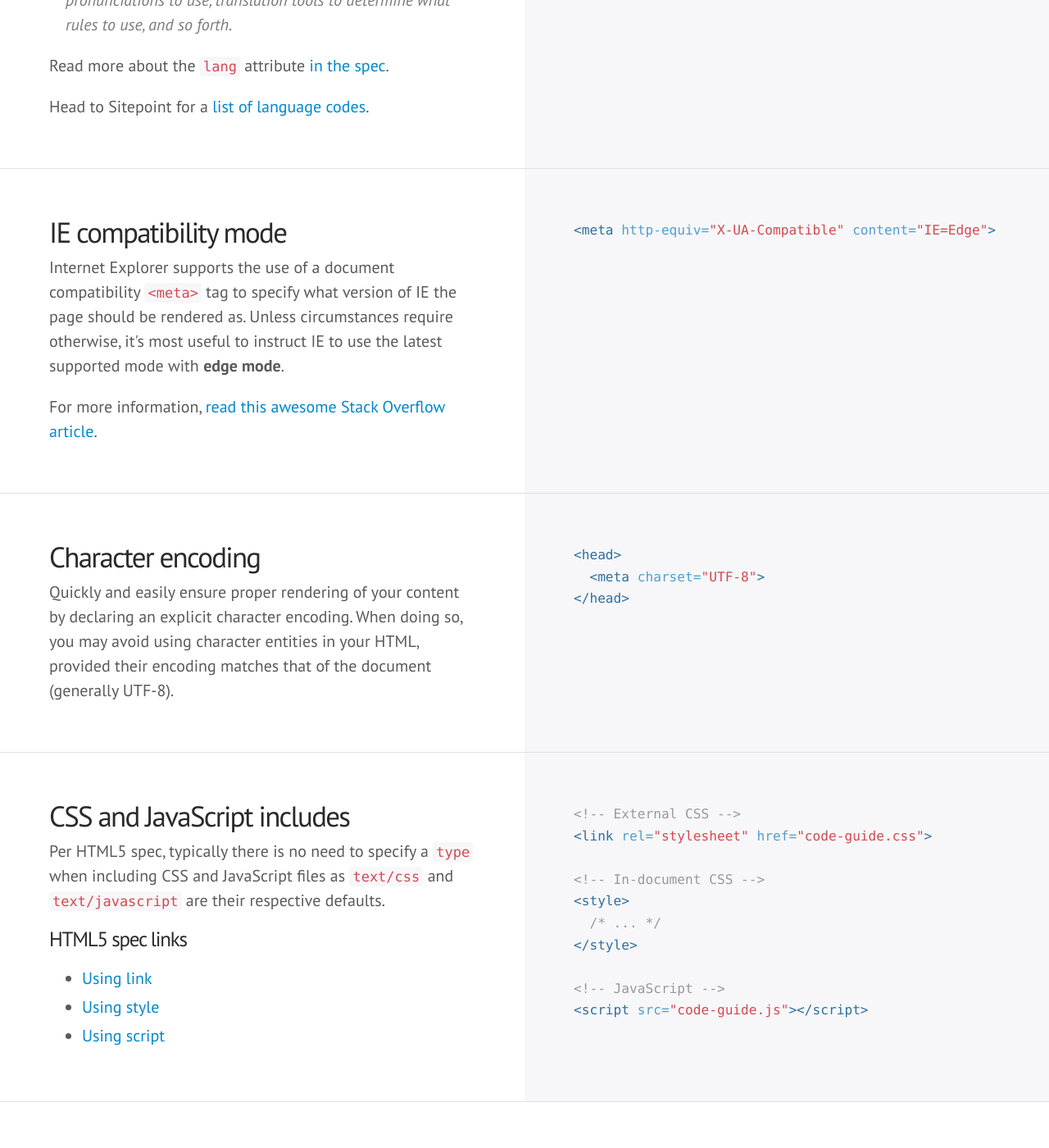
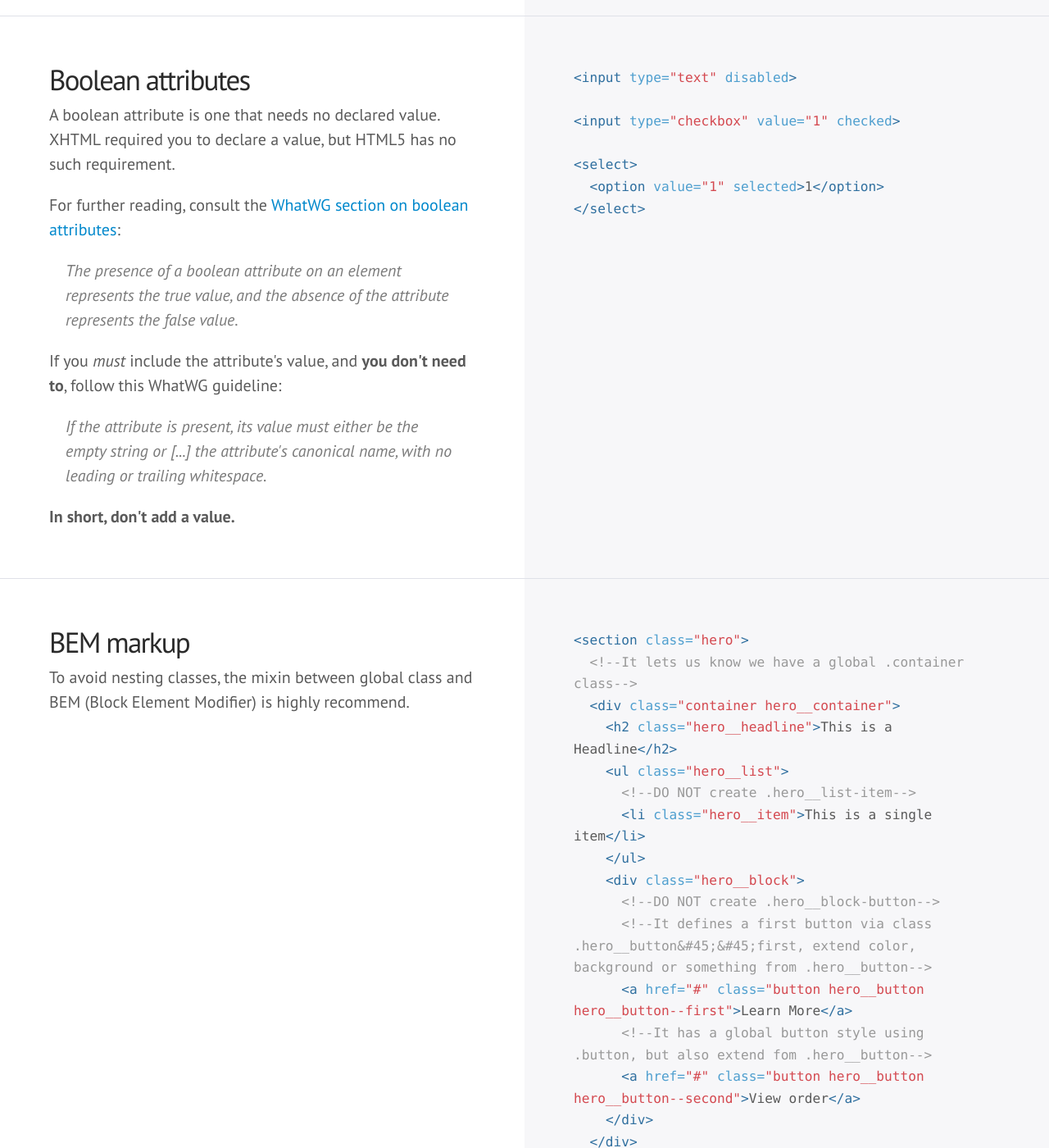
Before and after one commit to Solis-Lab-Solution/code-standards, a Jekyll site: the page built from index.html, in a window 1280 px wide and 1400 px high, scrolled down 2341 px. Shown: the whole window at 82% size. Built offline with Jekyll 4.4.1, drawn with Linux system fonts in a browser that asks for light colours; some web fonts are replaced; Markdown is read by kramdown in place of the engine named in the settings; comment, search, counter and statistics services are not loaded; some of the changed text lies outside the part shown.

Commit message:
Update BEM rules

```diff
--- a/_includes/html/doctype.html
+++ /dev/null
@@ -1,5 +0,0 @@
-<!DOCTYPE html>
-<html>
-  <head>
-  </head>
-</html>
--- a/_includes/html/encoding.html
+++ /dev/null
@@ -1,3 +0,0 @@
-<head>
-  <meta charset="UTF-8">
-</head>
--- a/_includes/html/ie-compatibility-mode.html
+++ /dev/null
@@ -1 +0,0 @@
-<meta http-equiv="X-UA-Compatible" content="IE=Edge">
--- a/_includes/html/lang.html
+++ /dev/null
@@ -1,3 +0,0 @@
-<html lang="en-us">
-  <!-- ... -->
-</html>
--- a/_includes/html/reducing-markup.html
+++ b/_includes/html/reducing-markup.html
@@ -1,7 +1,17 @@
-<!-- Not so great -->
-<span class="avatar">
-  <img src="...">
-</span>
-
-<!-- Better -->
-<img class="avatar" src="...">
+<section class="hero">
+  <!--It lets us know we have a global .container class-->
+  <div class="container hero__container">
+    <h2 class="hero__headline">This is a Headline</h2>
+    <ul class="hero__list">
+      <!--DO NOT create .hero__list-item-->
+      <li class="hero__item">This is a single item</li>
+    </ul>
+    <div class="hero__block">
+      <!--DO NOT create .hero__block-button-->
+      <!--It defines a first button via class .hero__button&#45;&#45;first, extend color, background or something from .hero__button-->
+      <a href="#" class="button hero__button hero__button--first">Learn More</a>
+      <!--It has a global button style using  .button, but also extend fom .hero__button-->
+      <a href="#" class="button hero__button hero__button--second">View order</a>
+    </div>
+  </div>
+</section>
--- a/_includes/html/style-script.html
+++ /dev/null
@@ -1,10 +0,0 @@
-<!-- External CSS -->
-<link rel="stylesheet" href="code-guide.css">
-
-<!-- In-document CSS -->
-<style>
-  /* ... */
-</style>
-
-<!-- JavaScript -->
-<script src="code-guide.js"></script>
--- a/index.html
+++ b/index.html
@@ -66,87 +66,18 @@ layout: default
   </div>
 </div>
 
-<div class="section" id="html-doctype">
-  <div class="col">
-    <h3>HTML5 doctype</h3>
-    <p>Enforce standards mode and more consistent rendering in every browser possible with this simple doctype at the beginning of every HTML page.</p>
-  </div>
-  <div class="col">
-    {% highlight html %}{% include html/doctype.html %}{% endhighlight %}
-  </div>
-</div>
-
-<div class="section" id="html-lang">
-  <div class="col">
-    <h3>Language attribute</h3>
-    <p>From the HTML5 spec:</p>
-    <blockquote>
-      <p>Authors are encouraged to specify a lang attribute on the root html element, giving the document's language. This aids speech synthesis tools to determine what pronunciations to use, translation tools to determine what rules to use, and so forth.</p>
-    </blockquote>
-    <p>Read more about the <code>lang</code> attribute <a href="http://www.w3.org/html/wg/drafts/html/master/semantics.html#the-html-element">in the spec</a>.</p>
-    <p>Head to Sitepoint for a <a href="http://reference.sitepoint.com/html/lang-codes">list of language codes</a>.</p>
-  </div>
-  <div class="col">
-    {% highlight html %}{% include html/lang.html %}{% endhighlight %}
-  </div>
-</div>
-
-<div class="section" id="html-ie-compatibility-mode">
-  <div class="col">
-    <h3>IE compatibility mode</h3>
-    <p>Internet Explorer supports the use of a document compatibility <code>&lt;meta&gt;</code> tag to specify what version of IE the page should be rendered as. Unless circumstances require otherwise, it's most useful to instruct IE to use the latest supported mode with <strong>edge mode</strong>.</p>
-    <p>For more information, <a href="http://stackoverflow.com/questions/6771258/whats-the-difference-if-meta-http-equiv-x-ua-compatible-content-ie-edge-e">read this awesome Stack Overflow article</a>.</p>
-  </div>
-  <div class="col">
-    {% highlight html %}{% include html/ie-compatibility-mode.html %}{% endhighlight %}
-  </div>
-</div>
-
-<div class="section" id="html-encoding">
-  <div class="col">
-    <h3>Character encoding</h3>
-    <p>Quickly and easily ensure proper rendering of your content by declaring an explicit character encoding. When doing so, you may avoid using character entities in your HTML, provided their encoding matches that of the document (generally UTF-8).</p>
-  </div>
-  <div class="col">
-    {% highlight html %}{% include html/encoding.html %}{% endhighlight %}
-  </div>
-</div>
-
-<div class="section" id="html-style-script">
-  <div class="col">
-    <h3>CSS and JavaScript includes</h3>
-    <p>Per HTML5 spec, typically there is no need to specify a <code>type</code> when including CSS and JavaScript files as <code>text/css</code> and <code>text/javascript</code> are their respective defaults.</p>
-    <h4>HTML5 spec links</h4>
-    <ul>
-      <li><a href="http://www.w3.org/TR/2011/WD-html5-20110525/semantics.html#the-link-element">Using link</a></li>
-      <li><a href="http://www.w3.org/TR/2011/WD-html5-20110525/semantics.html#the-style-element">Using style</a></li>
-      <li><a href="http://www.w3.org/TR/2011/WD-html5-20110525/scripting-1.html#the-script-element">Using script</a></li>
-    </ul>
-  </div>
-  <div class="col">
-    {% highlight html %}{% include html/style-script.html %}{% endhighlight %}
-  </div>
-</div>
-
-<div class="section" id="html-practicality">
-  <div class="col">
-    <h3>Practicality over purity</h3>
-    <p>Strive to maintain HTML standards and semantics, but not at the expense of practicality. Use the least amount of markup with the fewest intricacies whenever possible.</p>
-  </div>
-</div>
-
 <div class="section" id="html-attribute-order">
   <div class="col">
     <h3>Attribute order</h3>
     <p>HTML attributes should come in this particular order for easier reading of code.</p>
-    <ul>
+    <ol>
       <li><code>class</code></li>
       <li><code>id</code>, <code>name</code></li>
       <li><code>data-*</code></li>
       <li><code>src</code>, <code>for</code>, <code>type</code>, <code>href</code>, <code>value</code></li>
       <li><code>title</code>, <code>alt</code></li>
       <li><code>role</code>, <code>aria-*</code></li>
-    </ul>
+    </ol>
     <p>Classes make for great reusable components, so they come first. Ids are more specific and should be used sparingly (e.g., for in-page bookmarks), so they come second.</p>
   </div>
   <div class="col">
@@ -175,8 +106,8 @@ layout: default
 
 <div class="section" id="html-reducing-markup">
   <div class="col">
-    <h3>Reducing markup</h3>
-    <p>Whenever possible, avoid superfluous parent elements when writing HTML. Many times this requires iteration and refactoring, but produces less HTML. Take the following example:</p>
+    <h3>BEM markup</h3>
+    <p>To avoid nesting classes, the mixin between global class and BEM (Block Element Modifier) is highly recommend.</p>
   </div>
   <div class="col">
     {% highlight html %}{% include html/reducing-markup.html %}{% endhighlight %}
@@ -189,8 +120,6 @@ layout: default
     <p>Writing markup in a JavaScript file makes the content harder to find, harder to edit, and less performant. Avoid it whenever possible.</p>
   </div>
 </div>
-
-
 
 <div class="heading" id="css">
   <h2>CSS</h2>
```
